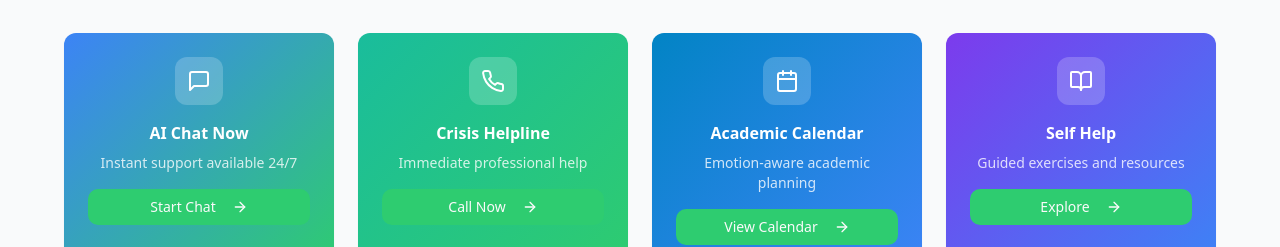
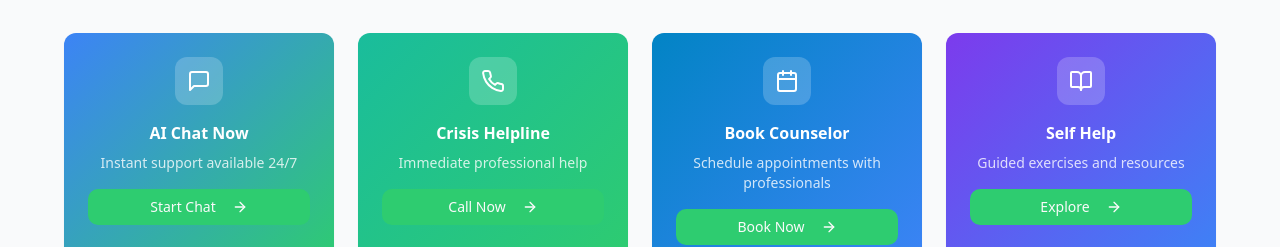
Before and after one commit to starayush23/sage-campus-aid, a React (Vite) app: page / in a window 1280 px wide. Shown: the part 2260-2507 px from the top of the page. Built offline with nearby package versions, Linux system fonts and the light colour scheme.

Commit message:
Refactor Quick Actions component

```diff
--- a/src/components/QuickActions.tsx
+++ b/src/components/QuickActions.tsx
@@ -60,13 +60,13 @@ export const QuickActions = () => {
               <div className="w-12 h-12 bg-white/20 rounded-xl flex items-center justify-center mx-auto mb-4 group-hover:scale-110 transition-transform duration-300">
                 <Calendar className="h-6 w-6" />
               </div>
-              <h3 className="font-semibold mb-2">Academic Calendar</h3>
+              <h3 className="font-semibold mb-2">Book Counselor</h3>
               <p className="text-white/80 text-sm mb-4">
-                Emotion-aware academic planning
+                Schedule appointments with professionals
               </p>
-              <a href="/academic-calendar">
+              <a href="/booking">
                 <Button variant="secondary" size="sm" className="w-full">
-                  View Calendar <ArrowRight className="h-4 w-4 ml-2" />
+                  Book Now <ArrowRight className="h-4 w-4 ml-2" />
                 </Button>
               </a>
             </CardContent>
```
